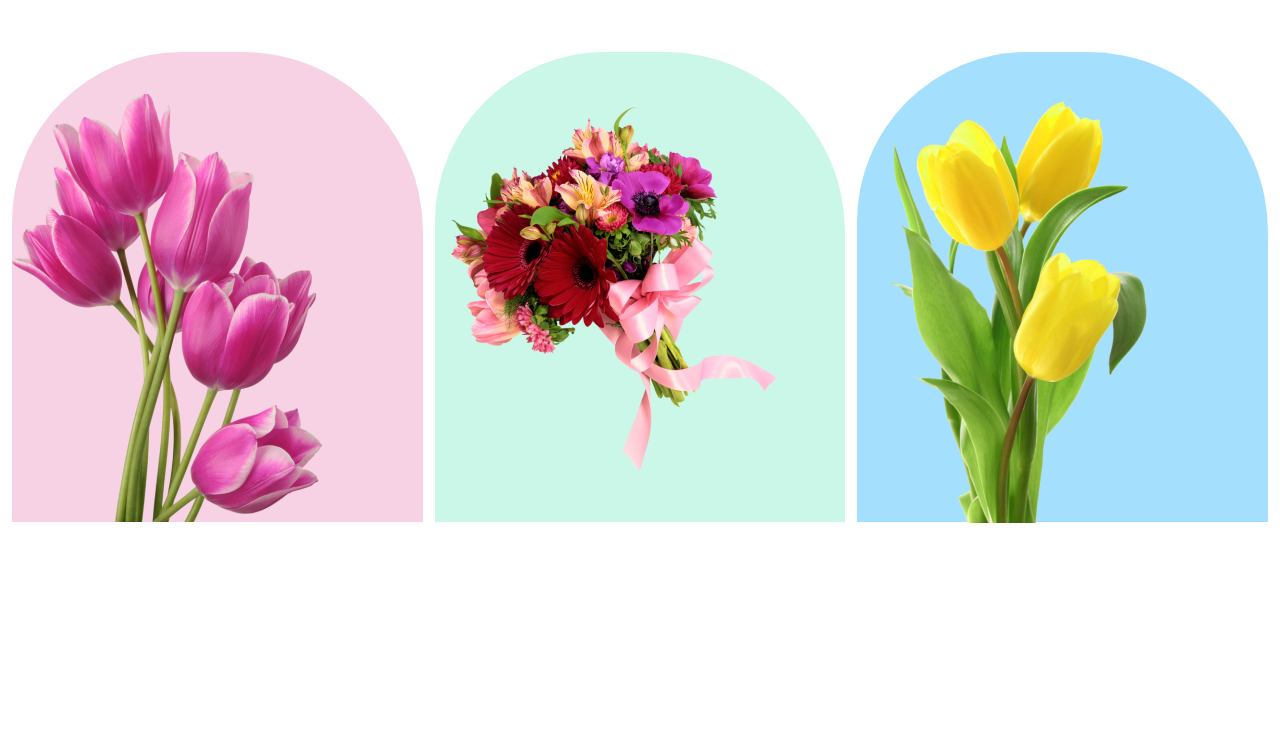
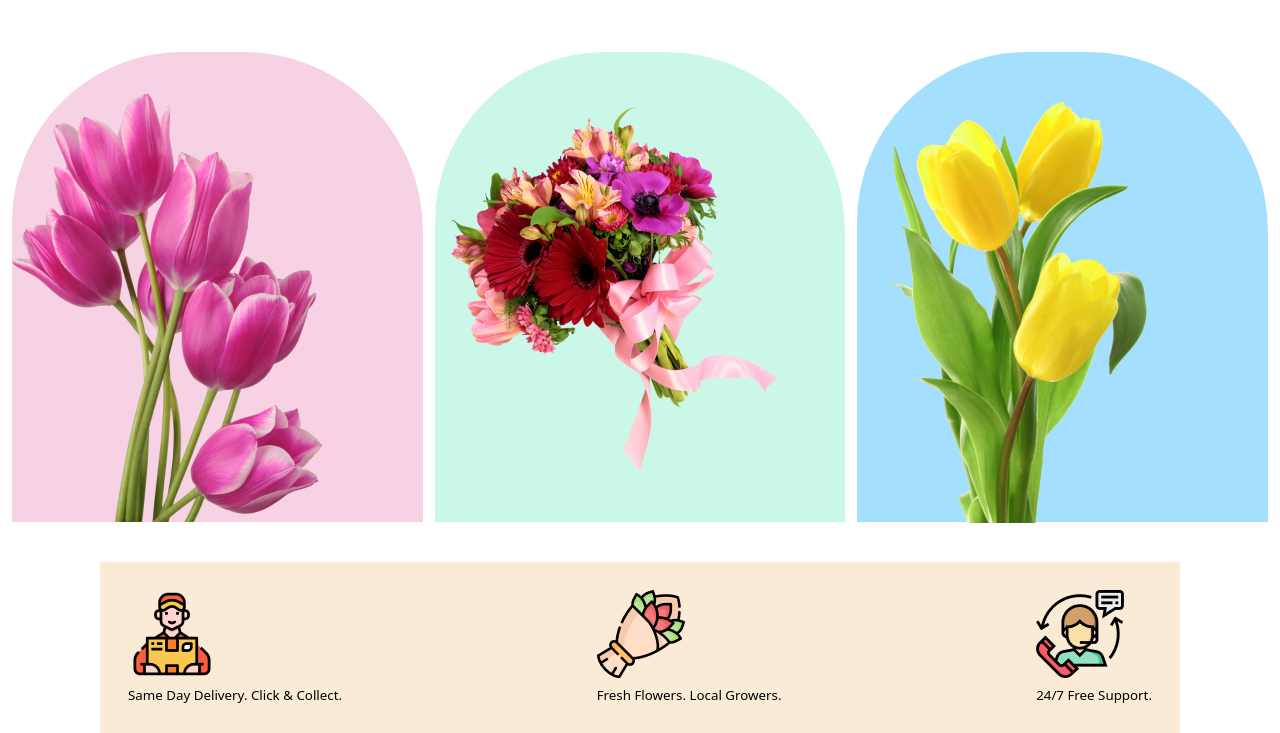
Before and after one commit to ebook6924/assignment-1, a plain HTML site: page index.html in a window 1280 px wide. Shown: the part 617-1350 px from the top of the page. Before the commit the page ends 1145 px from the top, so only its background shows below. Drawn offline with Linux system fonts and the light colour scheme.

Commit message:
midle part done

```diff
--- a/index.html
+++ b/index.html
@@ -41,5 +41,22 @@
             </div>
         </div>
     </section>
+    <section class="midle-head-part">
+        <div class="midle-part">
+            <div>
+                <img src="image/Group 57.png" alt="">
+                <p><small>Same Day Delivery. Click & Collect.</small></p>
+            </div>
+            <div>
+                <img src="image/Group 58.png" alt="">
+                <p><small>Fresh Flowers. Local Growers.</small></p>
+            </div>
+
+            <div>
+                <img src="image/Group 59.png" alt="">
+                <p><small>24/7 Free Support.</small></p>
+            </div>
+        </div>
+    </section>
 </body>
 </html>
--- a/style.css
+++ b/style.css
@@ -97,3 +97,15 @@
     width: fit-content;
     margin-top: 0px;
 }
+.midle-head-part{
+    margin-top: 40px;
+}
+.midle-part{
+    margin-top: 42px;
+    display: flex;
+    justify-content: space-between;
+    background-color: antiquewhite;
+    padding: 28px;
+    width:80% ;
+    margin: 0 auto;
+}
```
